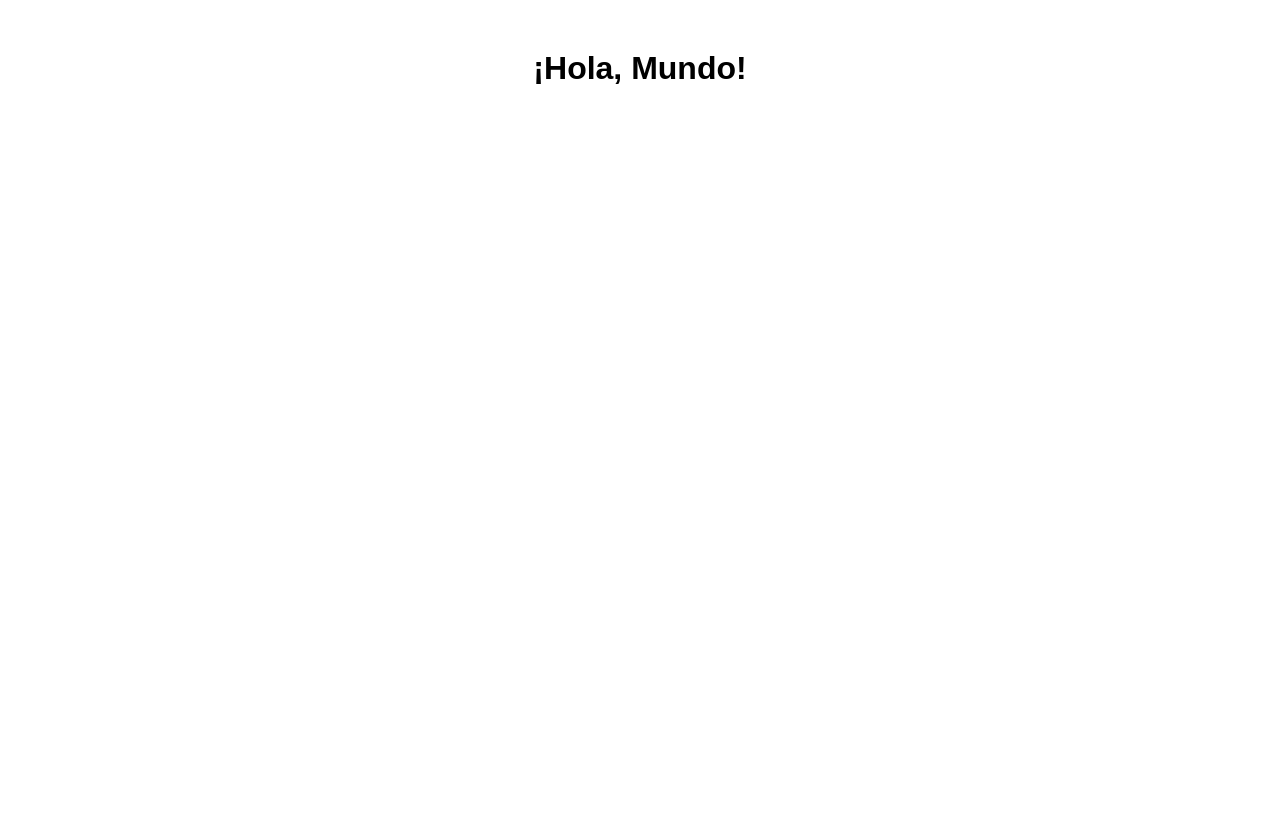
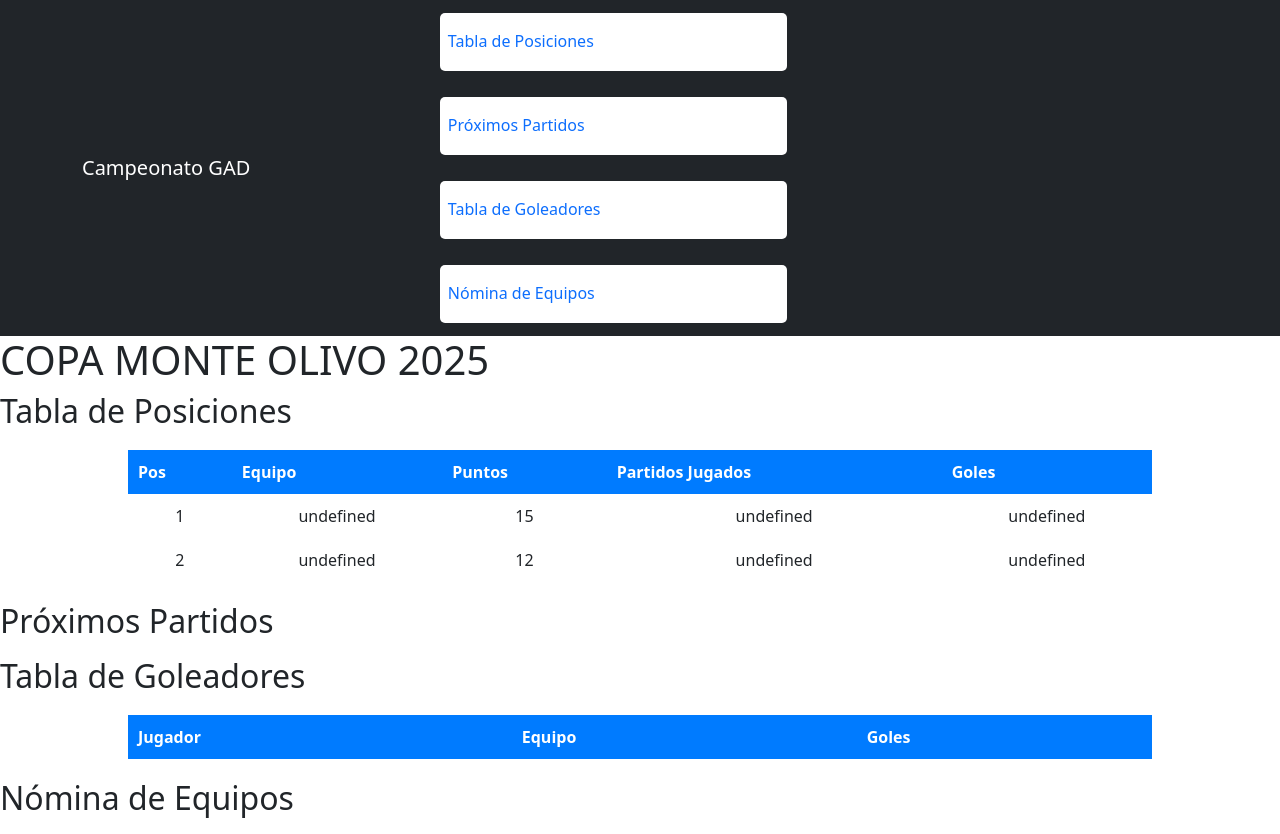
Before and after one commit to PPaspuel/GAD-CopaMonteOlivo2025, a plain HTML site: page index.html in a window 1280 px wide. Before the commit the page ends 800 px from the top, so only its background shows below. Drawn offline with nearby package versions, Linux system fonts and the light colour scheme; no server answers.

Commit message:
Inicio:28/02/2025

```diff
--- /dev/null
+++ b/css/estilos.css
@@ -0,0 +1,40 @@
+body {
+    font-family: Arial, sans-serif;
+    text-align: center;
+    background-color: #f4f4f4;
+}
+
+h1, h2 {
+    color: #333;
+}
+
+table {
+    width: 80%;
+    margin: 20px auto;
+    border-collapse: collapse;
+    background: white;
+}
+
+th, td {
+    border: 1px solid #ddd;
+    padding: 10px;
+    text-align: center;
+}
+
+th {
+    background-color: #007BFF;
+    color: white;
+}
+
+ul {
+    list-style: none;
+    padding: 0;
+}
+
+li {
+    padding: 8px;
+    background: white;
+    margin: 5px auto;
+    width: 50%;
+    border-radius: 5px;
+}
--- /dev/null
+++ b/data/posiciones.json
@@ -0,0 +1,16 @@
+[
+    {
+      "posicion": 1,
+      "equipo": "Equipo A",
+      "puntos": 15,
+      "partidos_jugados": 5,
+      "diferencia_goles": 10
+    },
+    {
+      "posicion": 2,
+      "equipo": "Equipo B",
+      "puntos": 12,
+      "partidos_jugados": 5,
+      "diferencia_goles": 8
+    }
+]
--- a/index.html
+++ b/index.html
@@ -3,16 +3,88 @@
 <head>
     <meta charset="UTF-8">
     <meta name="viewport" content="width=device-width, initial-scale=1.0">
-    <title>Hola Mundo</title>
-    <style>
-        body {
-            font-family: Arial, sans-serif;
-            text-align: center;
-            margin-top: 50px;
-        }
-    </style>
+    <title>Campeonato de Fútbol GAD</title>
+    <link rel="stylesheet" href="css/estilos.css">
+    <link href="https://cdn.jsdelivr.net/npm/bootstrap@5.3.3/dist/css/bootstrap.min.css" rel="stylesheet" integrity="sha384-QWTKZyjpPEjISv5WaRU9OFeRpok6YctnYmDr5pNlyT2bRjXh0JMhjY6hW+ALEwIH" crossorigin="anonymous">
 </head>
 <body>
-    <h1>¡Hola, Mundo!</h1>
+    <!-- Navbar -->
+    <nav class="navbar navbar-expand-lg navbar-dark bg-dark">
+        <div class="container">
+            <a class="navbar-brand" href="#">Campeonato GAD</a>
+            <button class="navbar-toggler" type="button" data-bs-toggle="collapse" data-bs-target="#navbarNav" aria-controls="navbarNav" aria-expanded="false" aria-label="Toggle navigation">
+                <span class="navbar-toggler-icon"></span>
+            </button>
+            <div class="collapse navbar-collapse" id="navbarNav">
+                <ul class="nav nav-underline">
+                    <li class="nav-item">
+                        <a class="nav-link" href="#tabla-posiciones">Tabla de Posiciones</a>
+                    </li>
+                    <li class="nav-item">
+                        <a class="nav-link" href="#lista-partidos">Próximos Partidos</a>
+                    </li>
+                    <li class="nav-item">
+                        <a class="nav-link" href="#tabla-goleadores">Tabla de Goleadores</a>
+                    </li>
+                    <li class="nav-item">
+                        <a class="nav-link" href="#lista-equipos">Nómina de Equipos</a>
+                    </li>
+                </ul>
+            </div>
+        </div>
+    </nav>
+
+    <header>
+        <h1>COPA MONTE OLIVO 2025</h1>
+    </header>
+
+    <main>
+        <!-- Tabla de Posiciones -->
+        <section>
+            <h2>Tabla de Posiciones</h2>
+            <table id="tabla-posiciones">
+                <thead>
+                    <tr>
+                        <th>Pos</th>
+                        <th>Equipo</th>
+                        <th>Puntos</th>
+                        <th>Partidos Jugados</th>
+                        <th>Goles</th>
+                    </tr>
+                </thead>
+                <tbody></tbody>
+            </table>
+        </section>
+
+        <!-- Próximos Partidos -->
+        <section>
+            <h2>Próximos Partidos</h2>
+            <ul id="lista-partidos"></ul>
+        </section>
+
+        <!-- Tabla de Goleadores -->
+        <section>
+            <h2>Tabla de Goleadores</h2>
+            <table id="tabla-goleadores">
+                <thead>
+                    <tr>
+                        <th>Jugador</th>
+                        <th>Equipo</th>
+                        <th>Goles</th>
+                    </tr>
+                </thead>
+                <tbody></tbody>
+            </table>
+        </section>
+
+        <!-- Nómina de Equipos -->
+        <section>
+            <h2>Nómina de Equipos</h2>
+            <ul id="lista-equipos"></ul>
+        </section>
+    </main>
+
+    <script src="https://cdn.jsdelivr.net/npm/bootstrap@5.3.3/dist/js/bootstrap.bundle.min.js" integrity="sha384-YvpcrYf0tY3lHB60NNkmXc5s9fDVZLESaAA55NDzOxhy9GkcIdslK1eN7N6jIeHz" crossorigin="anonymous"></script>
+    <script src="js/codigos.js"></script>
 </body>
 </html>
--- /dev/null
+++ b/js/codigos.js
@@ -0,0 +1,77 @@
+document.addEventListener("DOMContentLoaded", function () {
+    cargarTablaPosiciones();
+    cargarProximosPartidos();
+    cargarTablaGoleadores();
+    cargarNominadeEquipos();
+});
+
+function cargarJSON(url, callback) {
+    fetch(url)
+        .then(response => response.json())
+        .then(data => callback(data))
+        .catch(error => console.error("Error cargando " + url, error));
+}
+
+function cargarTablaPosiciones() {
+    cargarJSON("data/posiciones.json", function (equipos) {
+        let tabla = document.querySelector("#tabla-posiciones tbody");
+        tabla.innerHTML = "";
+        equipos.forEach((equipo, index) => {
+            let fila = `<tr>
+                <td>${index + 1}</td>
+                <td>${equipo.nombre}</td>
+                <td>${equipo.puntos}</td>
+                <td>${equipo.jugados}</td>
+                <td>${equipo.goles}</td>
+            </tr>`;
+            tabla.innerHTML += fila;
+        });
+    });
+}
+
+function cargarProximosPartidos() {
+    cargarJSON("data/partidos.json", function (partidos) {
+        let lista = document.querySelector("#lista-partidos");
+        lista.innerHTML = "";
+        partidos.forEach(partido => {
+            let item = `<li>${partido.fecha} - ${partido.equipo1} vs ${partido.equipo2}</li>`;
+            lista.innerHTML += item;
+        });
+    });
+}
+
+function cargarTablaGoleadores() {
+    cargarJSON("data/goleadores.json", function (goleadores) {
+        let tabla = document.querySelector("#tabla-goleadores tbody");
+        tabla.innerHTML = "";
+        goleadores.forEach(jugador => {
+            let fila = `<tr>
+                <td>${jugador.nombre}</td>
+                <td>${jugador.equipo}</td>
+                <td>${jugador.goles}</td>
+            </tr>`;
+            tabla.innerHTML += fila;
+        });
+    });
+}
+
+function cargarNominadeEquipos() {
+    cargarJSON("data/equipos.json", function (equipos) {
+        let lista = document.querySelector("#lista-equipos");
+        lista.innerHTML = "";
+        equipos.forEach(equipo => {
+            let item = `<li>${equipo.nombre}: ${equipo.jugadores.join(", ")}</li>`;
+            lista.innerHTML += item;
+        });
+    });
+}
+
+
+fetch("data/posiciones.json")
+    .then(response => response.text()) // Convertimos a texto en lugar de JSON
+    .then(text => {
+        console.log("Contenido recibido:", text); // Ver qué está recibiendo el fetch
+        return JSON.parse(text); // Intentar parsear manualmente
+    })
+    .then(data => console.log("JSON parseado correctamente:", data))
+    .catch(error => console.error("Error al cargar JSON:", error));
```
Also changed, not shown: data/posiciones.html (added, +4 -0 lines), data/equipos.html (added), data/goleadores.html (added), data/partidos.html (added).
